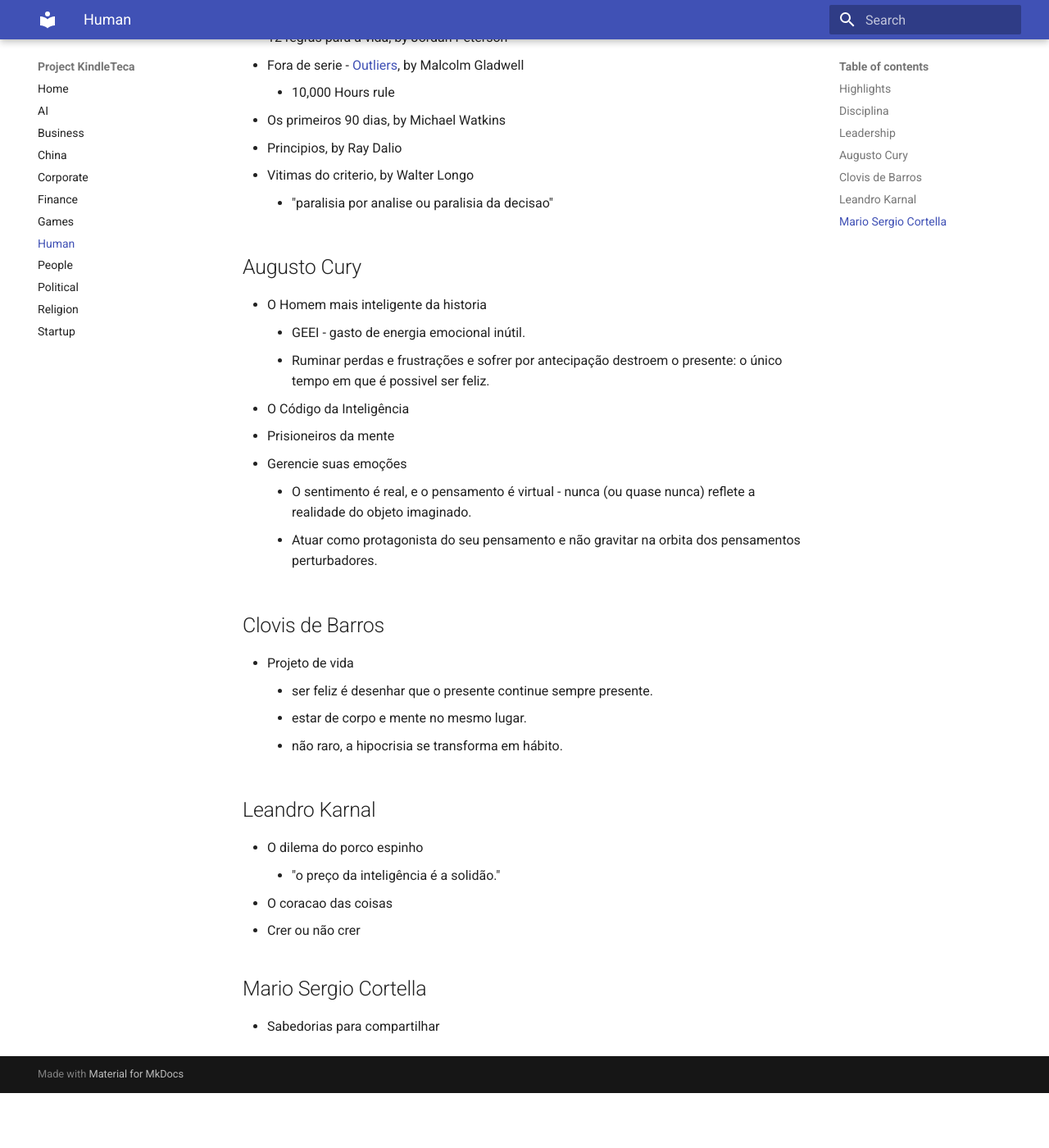
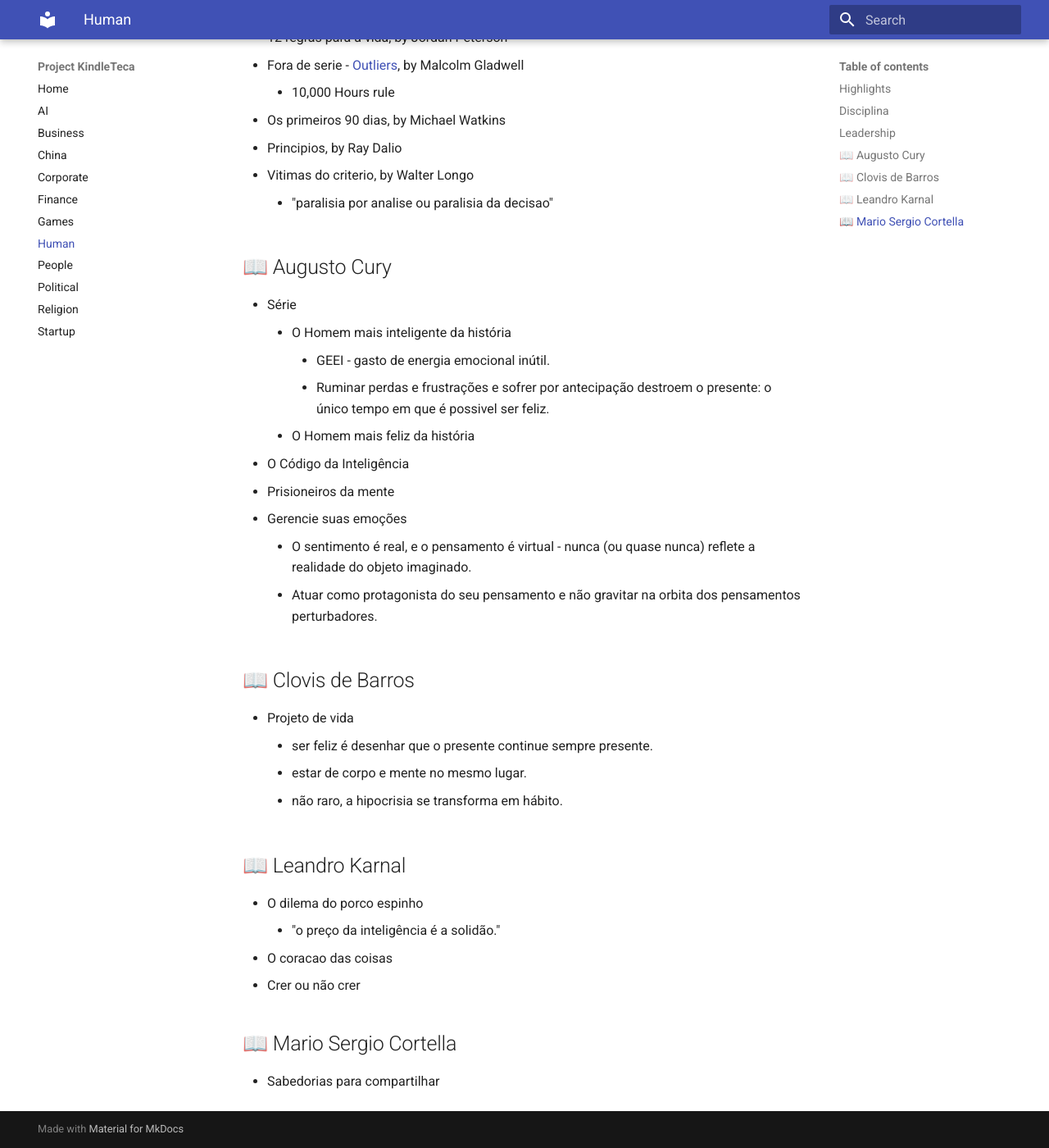
Before and after one commit to renatobrf/kindle-teca, an MkDocs documentation site: the page built from docs/human.md, in a window 1280 px wide and 1400 px high, scrolled down 1128 px. Shown: the whole window at 82% size. Built offline with MkDocs 1.6.1 and Material for MkDocs 9.7.7, drawn with Linux system fonts in a browser that asks for light colours; before the commit the page ends 2461 px from its top, so only the background shows below that.

```diff
--- a/docs/human.md
+++ b/docs/human.md
@@ -31,27 +31,29 @@
 - Vitimas do criterio, by Walter Longo
     - "paralisia por analise ou paralisia da decisao"
 
-## Augusto Cury
-- O Homem mais inteligente da historia
-    - GEEI - gasto de energia emocional inútil.
-    - Ruminar perdas e frustrações e sofrer por antecipação destroem o presente: o único tempo em que é possivel ser feliz.
+## 📖 Augusto Cury
+- Série
+    - O Homem mais inteligente da história
+        - GEEI - gasto de energia emocional inútil.
+        - Ruminar perdas e frustrações e sofrer por antecipação destroem o presente: o único tempo em que é possivel ser feliz.
+    - O Homem mais feliz da história
 - O Código da Inteligência
 - Prisioneiros da mente
 - Gerencie suas emoções
     - O sentimento é real, e o pensamento é virtual - nunca (ou quase nunca) reflete a realidade do objeto imaginado.
     - Atuar como protagonista do seu pensamento e não gravitar na orbita dos pensamentos perturbadores.
 
-## Clovis de Barros
+## 📖 Clovis de Barros
 - Projeto de vida
     - ser feliz é desenhar que o presente continue sempre presente.
     - estar de corpo e mente no mesmo lugar.
     - não raro, a hipocrisia se transforma em hábito.
 
-## Leandro Karnal
+## 📖 Leandro Karnal
 - O dilema do porco espinho
     - "o preço da inteligência é a solidão."
 - O coracao das coisas
 - Crer ou não crer
 
-## Mario Sergio Cortella
+## 📖 Mario Sergio Cortella
 - Sabedorias para compartilhar
```
